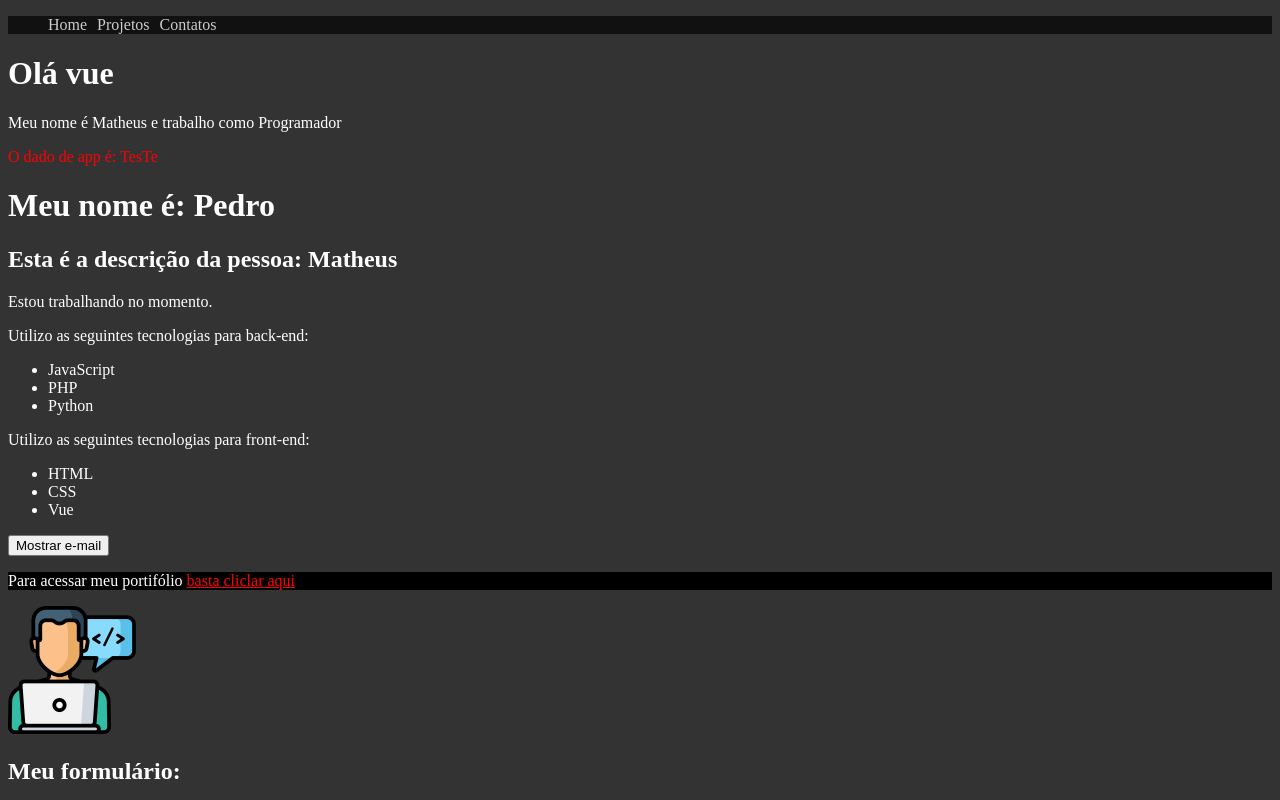
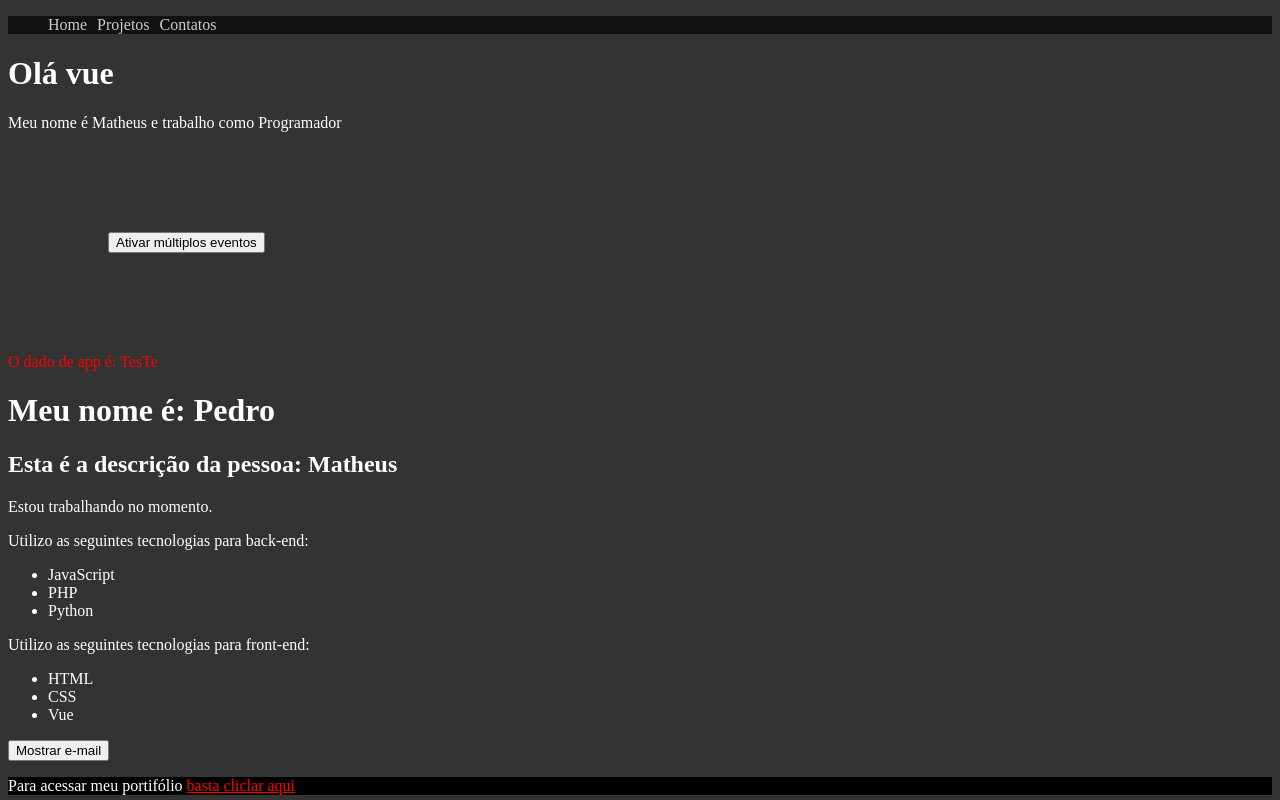
Before and after one commit to regislopeseso/Curso_Vue3_Mattheus_Battisti, a Vue app in the folder 2_projeto_vue/: page / in a window 1280 px wide. Shown: the top 800 px of the page. Built offline with nearby package versions, Linux system fonts and the light colour scheme.

Commit message:
Add Aula 15 - Mútiplos eventos

```diff
--- /dev/null
+++ b/2_projeto_vue/src/components/MultiplosEventos.vue
@@ -0,0 +1,37 @@
+<template>
+  <div>
+    <button @click="primeiro(txt1, $event), segundo(txt2, $event)">Ativar múltiplos eventos</button>
+    <p>{{ multiplos_eventos }}</p>
+  </div>
+</template>
+
+<script>
+  export default {
+    name: "MultiplosEventos",
+    data() {
+      return {
+        multiplos_eventos: "",
+        txt1: "Primeiro evento",
+        txt2: "Segundo evento",
+      }
+    },
+    methods: {
+      primeiro(txt, e) {
+        this.multiplos_eventos = txt;
+      },
+      segundo(txt, e) {
+        setTimeout(() => {
+          this.multiplos_eventos = txt;
+        }, 500);
+      }
+    }
+
+  }
+</script>
+
+<style scoped>
+  div {
+    margin: 100px;
+  }
+
+</style>
--- a/2_projeto_vue/src/components/PrimeiroComponente.vue
+++ b/2_projeto_vue/src/components/PrimeiroComponente.vue
@@ -2,12 +2,18 @@
   <div>
     <h1>Olá vue</h1>
     <p>Meu nome é {{ nome }} e trabalho como {{ profissao }}</p>
+    <MultiplosEventos />
   </div>
 </template>
 
 <script>
+  import MultiplosEventos from './MultiplosEventos.vue'
+
 export default {
   name: "PrimeiroComponente",
+  components: {
+    MultiplosEventos
+  },
   data() {
     return {
       nome: "Matheus",
```
